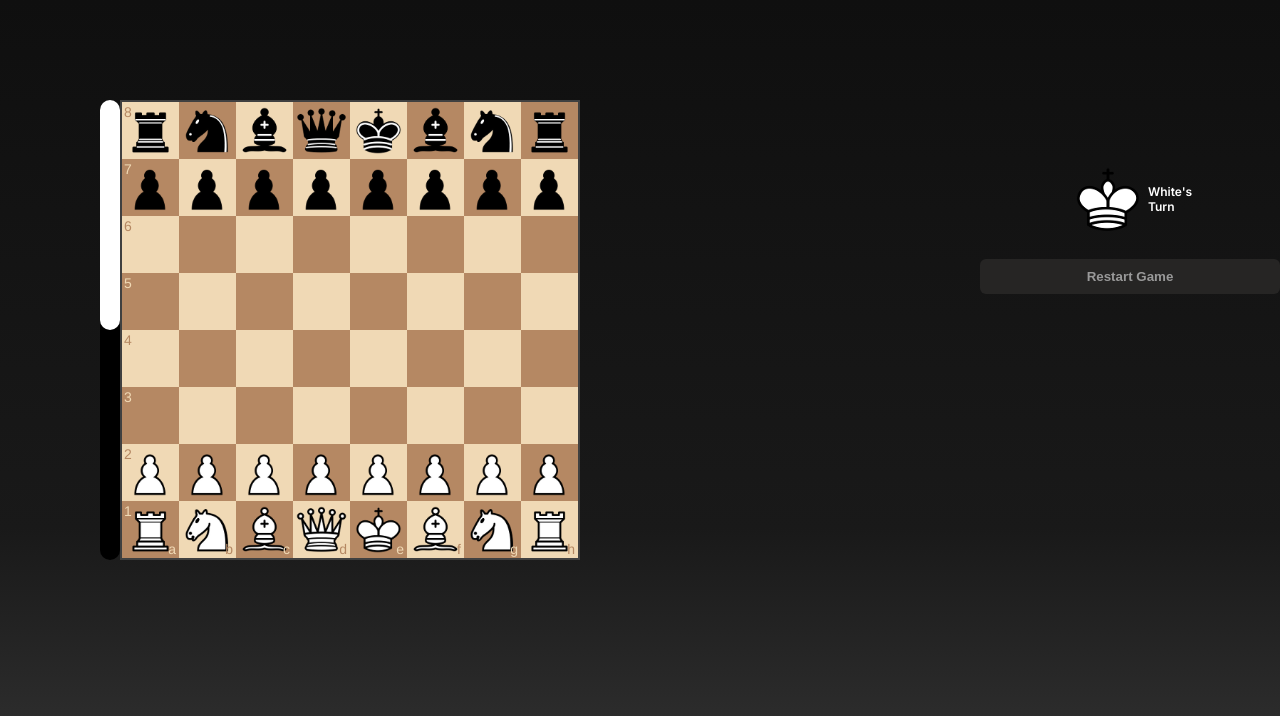
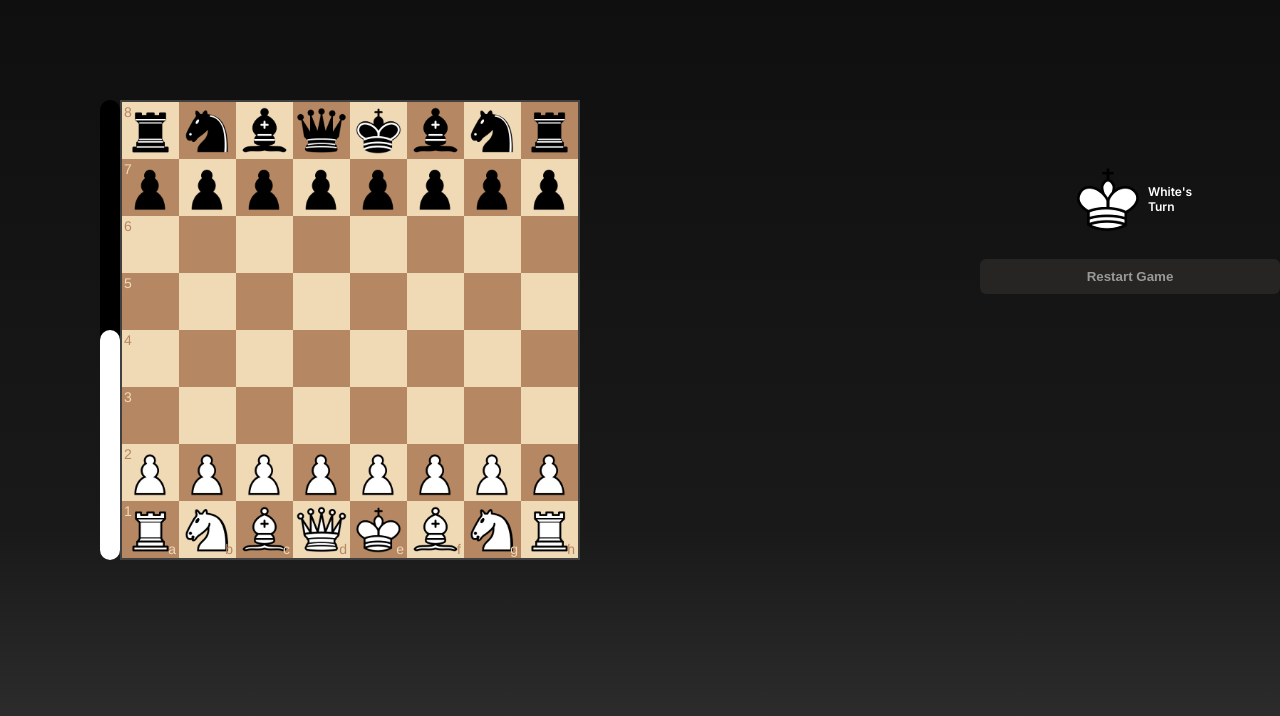
Before and after one commit to sam-nazarian/chess-ai, a website built with webpack: page index.html in a window 1280 px wide. Built offline with nearby package versions, Linux system fonts and the light colour scheme.

Commit message:
fixed evaluation bar animation, now when white makes a move, Eval bar adjusts automatically

```diff
--- a/css/main.css
+++ b/css/main.css
@@ -38,17 +38,6 @@ body {
   /* margin-top: 100px; */
 }
 
-
-/* flex: 1; */
-/* flex: 0 1 auto; */
-/* .progressbar-container{
-  margin-left: 100px;
-  height: 500px;
-  background-color: rgb(159, 41, 41);
-
-  align-self: stretch;
-} */
-
 .progressbar {
 
   margin-left: 100px;
@@ -61,6 +50,8 @@ body {
   border-radius: 13px;
   width: 20px;
 
+  /* try to only use the 180deg, 90deg, gets complex with the positioning */
+  transform: rotate(180deg);
 }
 
 .right-side{
@@ -74,14 +65,12 @@ body {
 }
 
 
-
-
 /* .chessboard-63f37{
   position: relative;
 } */
 
 .progress {
-  transition : width 1000ms ease-out;
+  transition : height 1000ms ease-out;
   background-color: #fff;
 
   /* Adjust width using JS */
@@ -162,8 +151,22 @@ body {
 
 
 
-  /* (height of inner div) / 2 + padding */
-  /* transform-origin: 100% 0; */
+
+/* flex: 1; */
+/* flex: 0 1 auto; */
+/* .progressbar-container{
+  margin-left: 100px;
+  height: 500px;
+  background-color: rgb(159, 41, 41);
+
+  align-self: stretch;
+} */
+
+
+
+
+/* (height of inner div) / 2 + padding */
+/* transform-origin: 100% 0; */
 
 /* .progressbar {
   background-color: black;
--- a/js/app.js
+++ b/js/app.js
@@ -189,7 +189,7 @@ function onSnapEnd () {
   //END THE GAME, AND SHOW MESSAGE ON WEBSITE
 
 
-  progressDom.style.width = `${percentPosition}%`; //formula to calc percentage based on max & min
+  progressDom.style.height = `${percentPosition}%`; //formula to calc percentage based on max & min
 
 
   //sets curr board(UI) position to the curr game FEN
```
